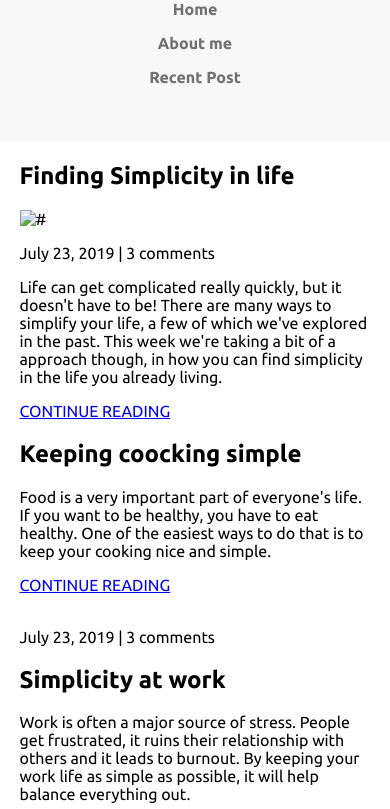
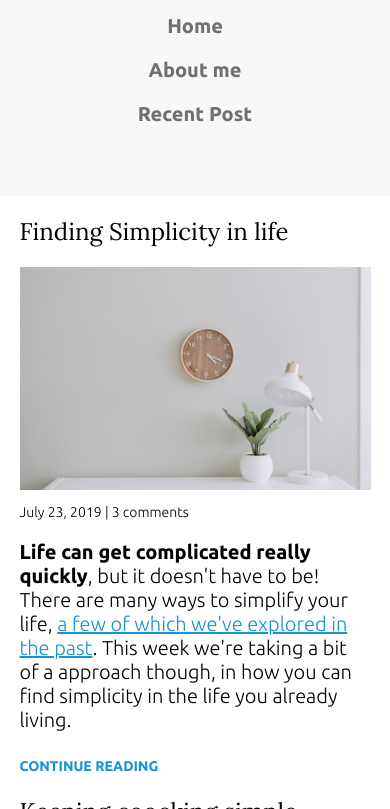
Before and after one commit to Ashik-2000/HTML_CSS_Practice, a plain HTML site: page Responsive_FreeCodeCamp/index.html in a window 390 px wide. Shown: the part 110-919 px from the top of the page. Drawn offline with Linux system fonts and the light colour scheme.

Commit message:
Responsive

```diff
--- a/Responsive_FreeCodeCamp/index.html
+++ b/Responsive_FreeCodeCamp/index.html
@@ -8,7 +8,7 @@
 </head>
 <body>
     <header>
-        <div class="container container-nav">
+        <div class="container container-flex">
             <div class="site-title">
                 <h1>Living the social life</h1>
                 <p class="subtitle">A blog exploring minimalism in life</p>
@@ -22,14 +22,14 @@
             </nav>
         </div> <!-- .container -->
     </header>
-    <div class="container">
+    <div class="container container-flex">
         <main role="main">
             <article class="article-featured">
                 <h2 class="article-title">Finding Simplicity in life</h2>
-                <img src="" alt="#" class="article-image">
+                <img src="./images/life.jpg" alt="#" class="article-image">
                 <p class="article-info">July 23, 2019 | 3 comments</p>
-                <p class="article-body">Life can get complicated really quickly, but it doesn't have to be! There are many ways to
-                simplify your life, a few of which we've explored in the past. This week we're taking a bit of a approach though, in how
+                <p class="article-body"><strong>Life can get complicated really quickly</strong>, but it doesn't have to be! There are many ways to
+                simplify your life, <a href="#">a few of which we've explored in the past</a>. This week we're taking a bit of a approach though, in how
                 you can find simplicity in the life you already living.</p>
                 <a href="#" class="article-read-more">CONTINUE READING</a>
             </article> <!-- .article-featured -->
@@ -41,7 +41,7 @@
                     <a href="#" class="article-read-more">CONTINUE READING</a>
                 </div>
                 <div class="article-recent-secondary">
-                    <img src="" alt="" class="article-image">
+                    <img src="./images/food.jpg" alt="" class="article-image">
                     <p class="article-info">July 23, 2019 | 3 comments</p>
                 </div>
             </article>
@@ -53,7 +53,7 @@
                     <a href="#" class="article-read-more">CONTINUE READING</a>
                 </div>
                 <div class="article-recent-secondary">
-                    <img src="" alt="" class="article-image">
+                    <img src="./images/work.jpg" alt="" class="article-image">
                     <p class="article-info">July 23, 2019 | 3 comments</p>
                 </div>
             </article>
@@ -66,7 +66,7 @@
                     <a href="#" class="article-read-more">CONTINUE READING</a>
                 </div>
                 <div class="article-recent-secondary">
-                    <img src="" alt="" class="article-image">
+                    <img src="./images/work.jpg" alt="" class="article-image">
                     <p class="article-info">July 23, 2019 | 3 comments</p>
                 </div>
             </article>
@@ -74,22 +74,22 @@
         <aside class="sidebar">
             <div class="sidebar-widget">
                 <h2 class="widget-title">ABOUT ME</h2>
-                <img src="" alt="#" class="widget-image">
+                <img src="./images/about-me.jpg" alt="#" class="widget-image">
                 <p class="widget-body">I find life better, and I'm happier, when things are nice and simple.</p>
             </div>
             <div class="siderbar-widget">
                 <h2 class="widget-title">RECENT POSTS</h2>
                 <div class="widget-recent-post">
                     <h3 class="widget-recent-post-title">Keeping cooking simple</h3>
-                    <img src="" alt="#" class="widget-image">
+                    <img src="./images/food.jpg" alt="#" class="widget-image">
                 </div>
                 <div class="widget-recent-post">
                     <h3 class="widget-recent-post-title">Simplicity at work</h3>
-                    <img src="" alt="#" class="widget-image">
+                    <img src="./images/work.jpg" alt="#" class="widget-image">
                 </div>
                 <div class="widget-recent-post">
                     <h3 class="widget-recent-post-title">Simple decorations</h3>
-                    <img src="" alt="#" class="widget-image">
+                    <img src="./images/deco.jpg" alt="#" class="widget-image">
                 </div>
             </div>
         </aside>
--- a/Responsive_FreeCodeCamp/style.css
+++ b/Responsive_FreeCodeCamp/style.css
@@ -4,16 +4,39 @@
 body{
     margin: 0;
     font-family: 'ubuntu', sans-serif;
+    font-size: 1.25rem;
+    font-weight: 300;
+}
+
+img{
+    max-width: 100%;
+    display: block;
 }
 
 /* ========== Typography ========== */
 
-h1{
+h1,h2,h3{
     font-family: 'Lora', serif;
     font-weight: 400;
+}
+
+h1{
     color: #143774;
     font-size: 2rem;
     margin: 0;
+}
+
+a{
+    color: #1792d2;
+}
+
+a:hover,
+a:focus{
+    color: #143774;
+}
+
+strong{
+    font-weight: 700;
 }
 
 .subtitle{
@@ -23,14 +46,29 @@ h1{
     margin: 0;
 }
 
-header{
-    background-color: #f8f8f8;
-    padding: 2em 0;
+.article-title{
+    font-size: 1.5rem;
 }
+
+.article-read-more,
+.article-info{
+    font-size: 0.875rem;
+}
+
+.article-read-more{
+    color: #1792d2;
+    text-decoration: none;
+    font-weight: 700;
+}
+.article-read-more:hover,
+.article-read-more:focus{
+    color: #143774;
+    text-decoration: underline;
+}
+
 
 /* ========== Layout ========== */
 
-/* ----- Navigation ----- */
 
 .container{
     width: 90%;
@@ -38,20 +76,31 @@ header{
     margin: 0 auto;
 }
 
-.container-nav{
+.container-flex{
     display: flex;
+    flex-direction: column;
     justify-content: space-between;
 }
+
+header {
+    background-color: #f8f8f8;
+    padding: 2em 0;
+    text-align: center;
+}
+
+
+/* ----- Navigation ----- */
 
 nav ul{
     list-style: none;
     padding: 0;
     display: flex;
+    flex-direction: column;
     justify-content: center;
 }
 
 nav li{
-    margin-left: 2em;
+    margin: 0.5em 0;
 }
 
 nav a{
@@ -69,18 +118,23 @@ nav a:focus{
 
 /* ----- Navigation ----- */
 
-@media (max-width: 800px){
-    .container-nav{
-        flex-direction: column;
-        align-items: center;
+@media (min-width: 800px){
+    .container-flex{
+        flex-direction: row;
     }
     header{
-        text-align: center;
+        text-align: start;
+    }
+    nav ul{
+        flex-direction: row;
     }
     nav li{
-        margin: 0.5em;
+        margin-left: 2em;
     }
-    nav ul{
-        flex-direction: column;
+    main{
+        width: 75%;
+    }
+    aside{
+        width: 20%;
     }
 }
```
